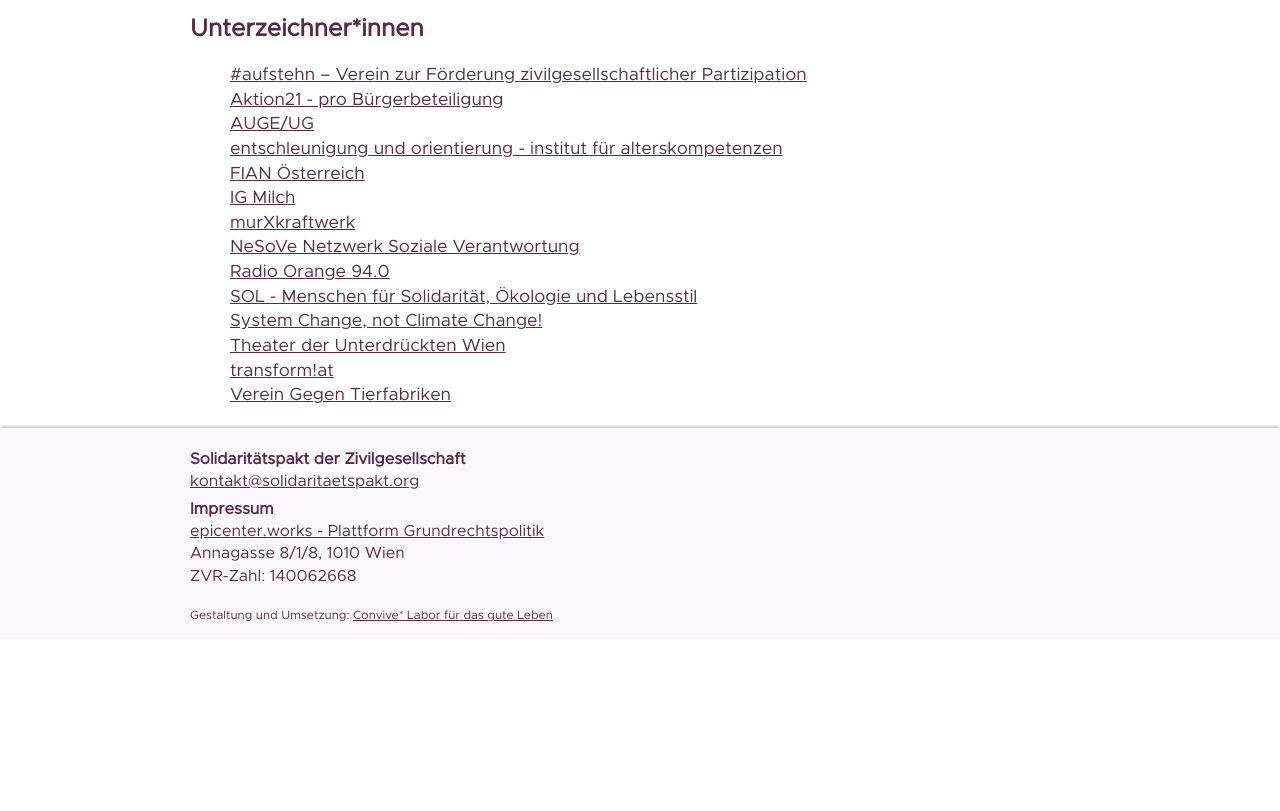
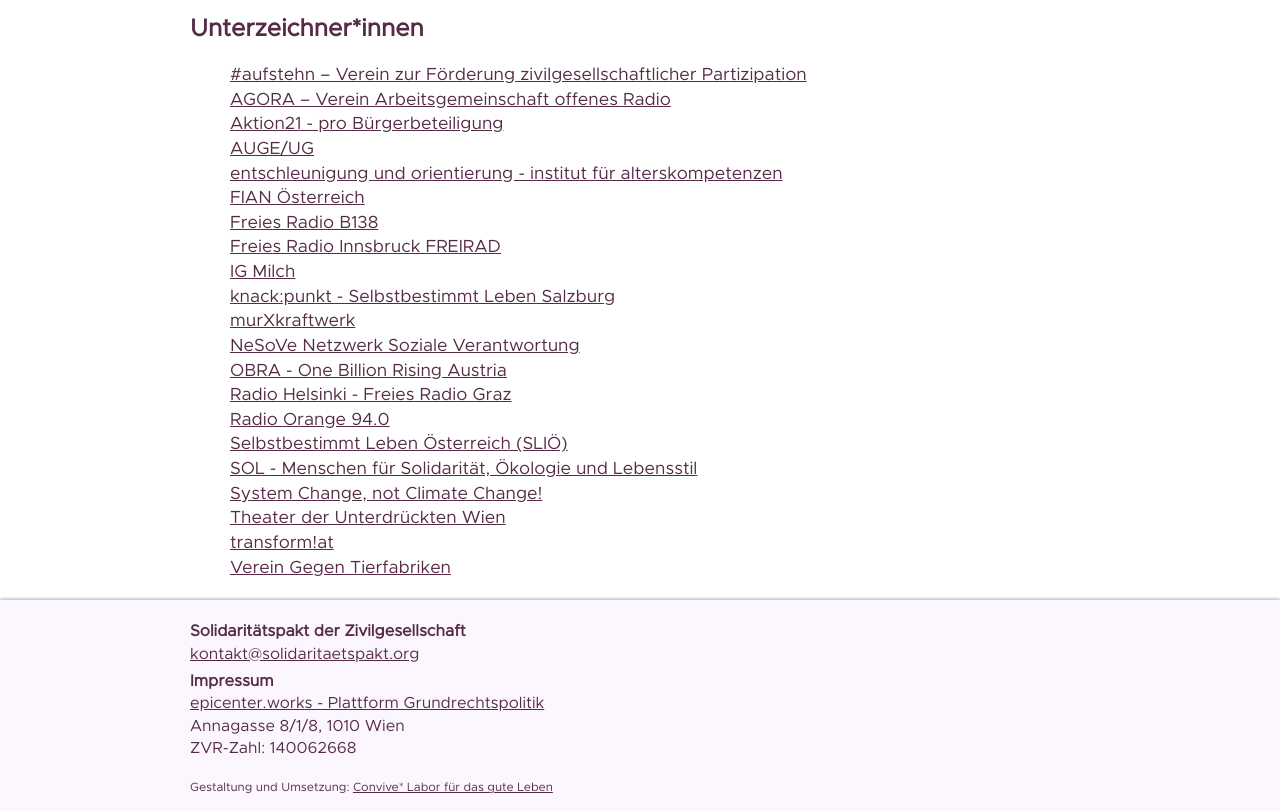
Before and after one commit to convive-lab/solidaritaetspakt, a plain HTML site: page index.html in a window 1280 px wide. Shown: the part 1948-2759 px from the top of the page. Before the commit the page ends 2587 px from the top, so only its background shows below. Drawn offline with nearby package versions, Linux system fonts and the light colour scheme.

Commit message:
Eintragung: OBRA, Knack:Punkt, SLIÖ, Radio Agora, Radio Freirad, Radio B138, Radio Helsinki

```diff
--- a/index.html
+++ b/index.html
@@ -113,14 +113,21 @@
         <h1>Unterzeichner*innen</h1>
         <ul>
 <li><a target="_blank" href="https://www.aufstehn.at/">#aufstehn – Verein zur Förderung zivilgesellschaftlicher Partizipation</a></li>
+<li><a target="_blank" href="http://agora.at/">AGORA – Verein Arbeitsgemeinschaft offenes Radio</a></li>
 <li><a target="_blank" href="http://www.aktion21.at/">Aktion21 - pro Bürgerbeteiligung</a></li>
 <li><a target="_blank" href="https://auge.or.at/">AUGE/UG</a></li>
 <li><a target="_blank" href="http://www.alterskompetenzen.info/">entschleunigung und orientierung - institut für alterskompetenzen</a></li>
 <li><a target="_blank" href="https://fian.at/">FIAN Österreich</a></li>
+<li><a target="_blank" href="http://www.radio-b138.at/index.php">Freies Radio B138</a></li>
+<li><a target="_blank" href="http://www.freirad.at/">Freies Radio Innsbruck FREIRAD</a></li>
 <li><a target="_blank" href="http://www.ig-milch.at/">IG Milch</a></li>
+<li><a target="_blank" href="http://www.knackpunkt-salzburg.at">knack:punkt - Selbstbestimmt Leben Salzburg</a></li>
 <li><a target="_blank" href="http://www.murxkraftwerk.at/">murXkraftwerk</a></li>
 <li><a target="_blank" href="http://www.netzwerksozialeverantwortung.at/">NeSoVe Netzwerk Soziale Verantwortung</a></li>
+<li><a target="_blank" href="http://1billionrising.at/">OBRA - One Billion Rising Austria</a></li>
+<li><a target="_blank" href="http://helsinki.at/">Radio Helsinki - Freies Radio Graz</a></li>
 <li><a target="_blank" href="http://o94.at/">Radio Orange 94.0</a></li>
+<li><a target="_blank" href="http://www.slioe.at/">Selbstbestimmt Leben Österreich (SLIÖ)</a></li>
 <li><a target="_blank" href="http://www.nachhaltig.at/">SOL - Menschen für Solidarität, Ökologie und Lebensstil</a></li>
 <li><a target="_blank" href="http://systemchange-not-climatechange.at/">System Change, not Climate Change!</a></li>
 <li><a target="_blank" href="http://tdu-wien.at/">Theater der Unterdrückten Wien</a></li>
```
